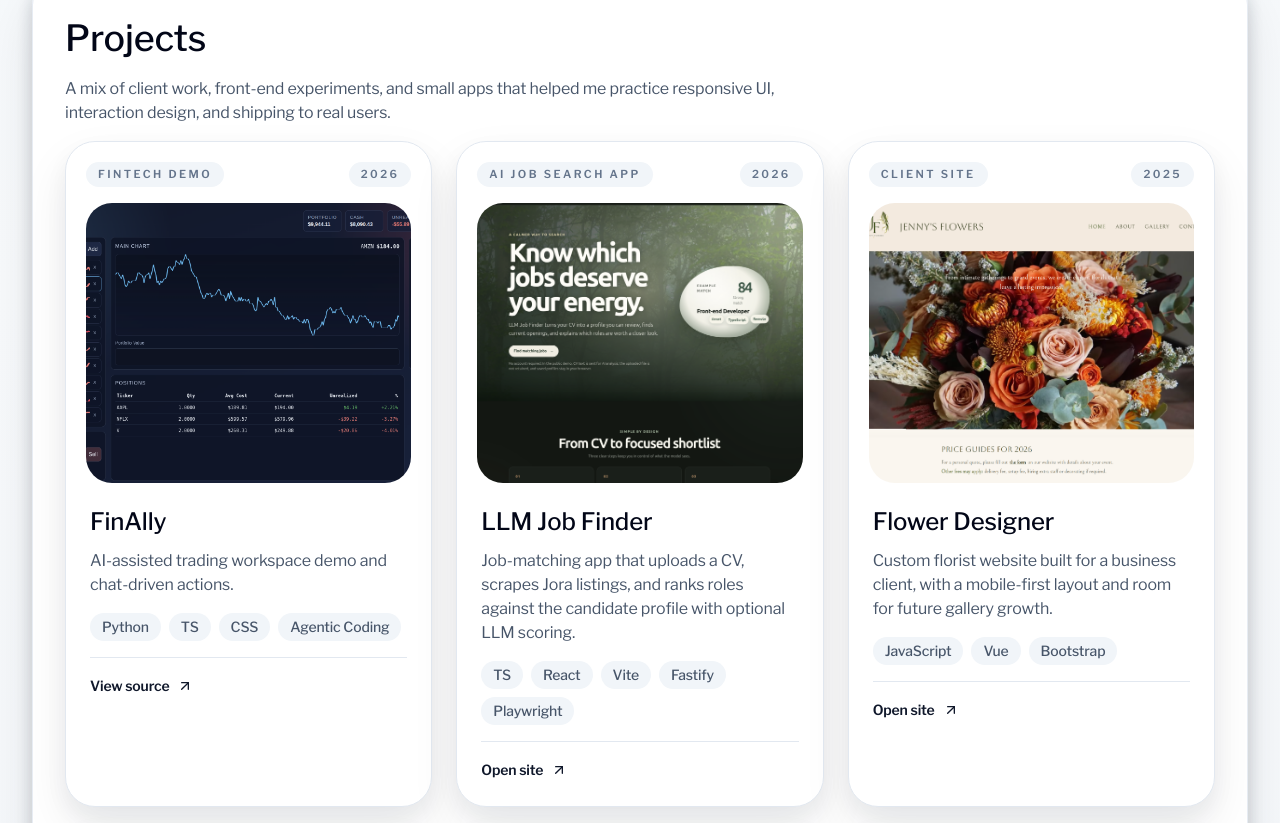
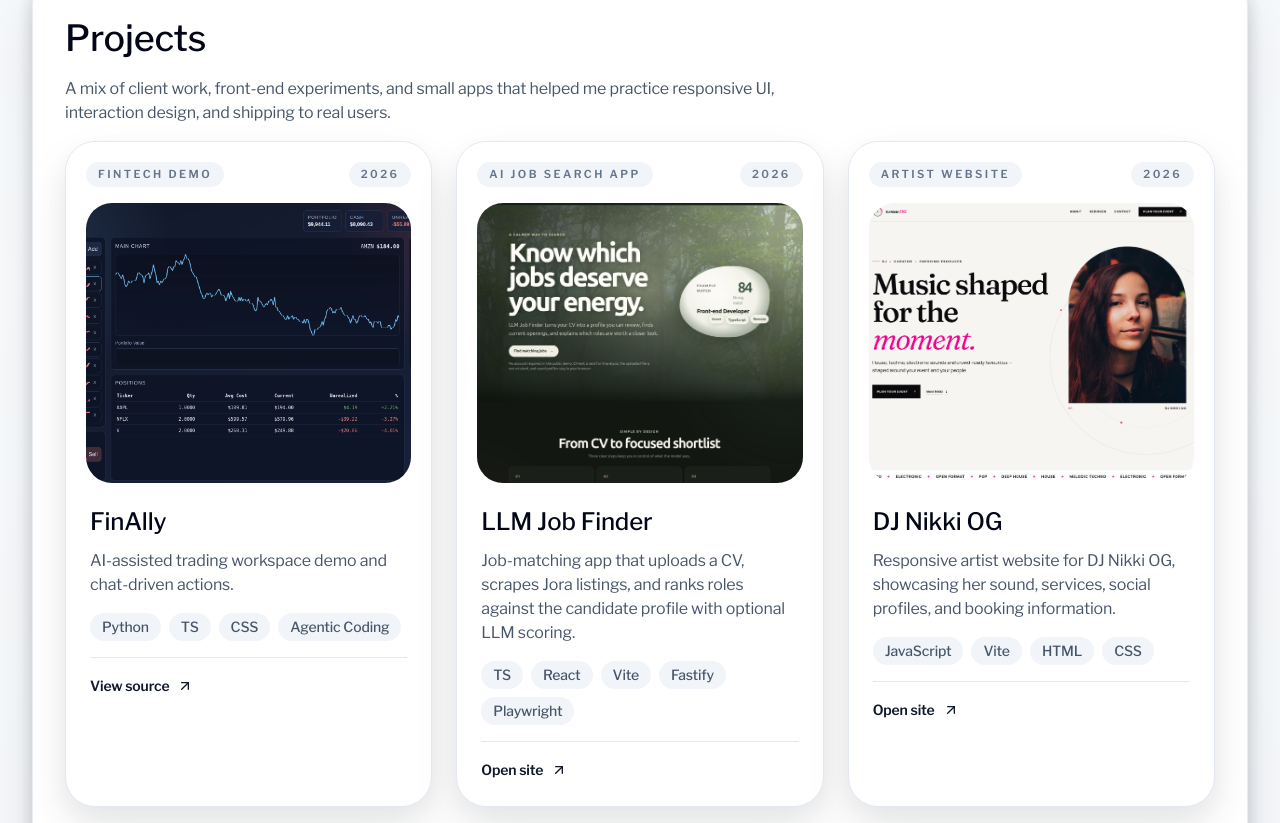
Before and after one commit to Junikab/portfolio, a React (Create React App) app: page / in a window 1280 px wide. Shown: the part 1337-2160 px from the top of the page. Built offline with nearby package versions, Linux system fonts and the light colour scheme.

Commit message:
add DJ Nikki OG project details

```diff
--- a/src/data/projectData.js
+++ b/src/data/projectData.js
@@ -6,6 +6,7 @@ import dadJokesImage from "../assets/dadJokes.png";
 import fitfinderIkeaImage from "../assets/fitFinderIkea.png";
 import jennysFlowersImage from "../assets/jennysFlowers.png";
 import llmJobFinder from "../assets/llmJobFinder.png";
+import nikkiOgImage from "../assets/nikkiOg.png";
 
 const projectsData = [
     {
@@ -40,6 +41,18 @@ const projectsData = [
     },
     {
         id: 3,
+        title: "DJ Nikki OG",
+        description:
+            "Responsive artist website for DJ Nikki OG, showcasing her sound, services, social profiles, and booking information.",
+        image: nikkiOgImage,
+        link: "https://junikab.github.io/DJNikkiOG/",
+        linkLabel: "Open site",
+        category: "Artist website",
+        year: "2026",
+        tech: ["JavaScript", "Vite", "HTML", "CSS"],
+    },
+    {
+        id: 4,
         title: "Flower Designer",
         description:
             "Custom florist website built for a business client, with a mobile-first layout and room for future gallery growth.",
@@ -51,7 +64,7 @@ const projectsData = [
         tech: ["JavaScript", "Vue", "Bootstrap"],
     },
     {
-        id: 4,
+        id: 5,
         title: "Fitfinder Ikea",
         description:
             "Chrome extension that allows you to filter furniture based on specific dimensions.",
@@ -62,7 +75,7 @@ const projectsData = [
         tech: ["JavaScript", "TypeScript", "React", "CSS"],
     },
     {
-        id: 5,
+        id: 6,
         title: "Lights Out",
         description: "Click lights to solve the colorful grid puzzle.",
         image: lightsOutImage,
@@ -72,7 +85,7 @@ const projectsData = [
         tech: ["JavaScript", "React", "CSS"],
     },
     {
-        id: 6,
+        id: 7,
         title: "Dad Jokes",
         description:
             "A source for the cheesiest and most delightful dad jokes.",
@@ -83,7 +96,7 @@ const projectsData = [
         tech: ["JavaScript", "React", "CSS"],
     },
     {
-        id: 7,
+        id: 8,
         title: "Yahtzee Game",
         description: "A Yahtzee game built with React.",
         image: yahtzeeImage,
@@ -93,7 +106,7 @@ const projectsData = [
         tech: ["JavaScript", "React", "CSS"],
     },
     {
-        id: 8,
+        id: 9,
         title: "YelpCamp",
         description:
             "Full-stack CRUD app for exploring and reviewing campgrounds, including auth, image upload, and map-based discovery.",
```
Also changed, not shown: src/assets/nikkiOg.png (added), 1 other file (tests, documents, lock files or other folders).
